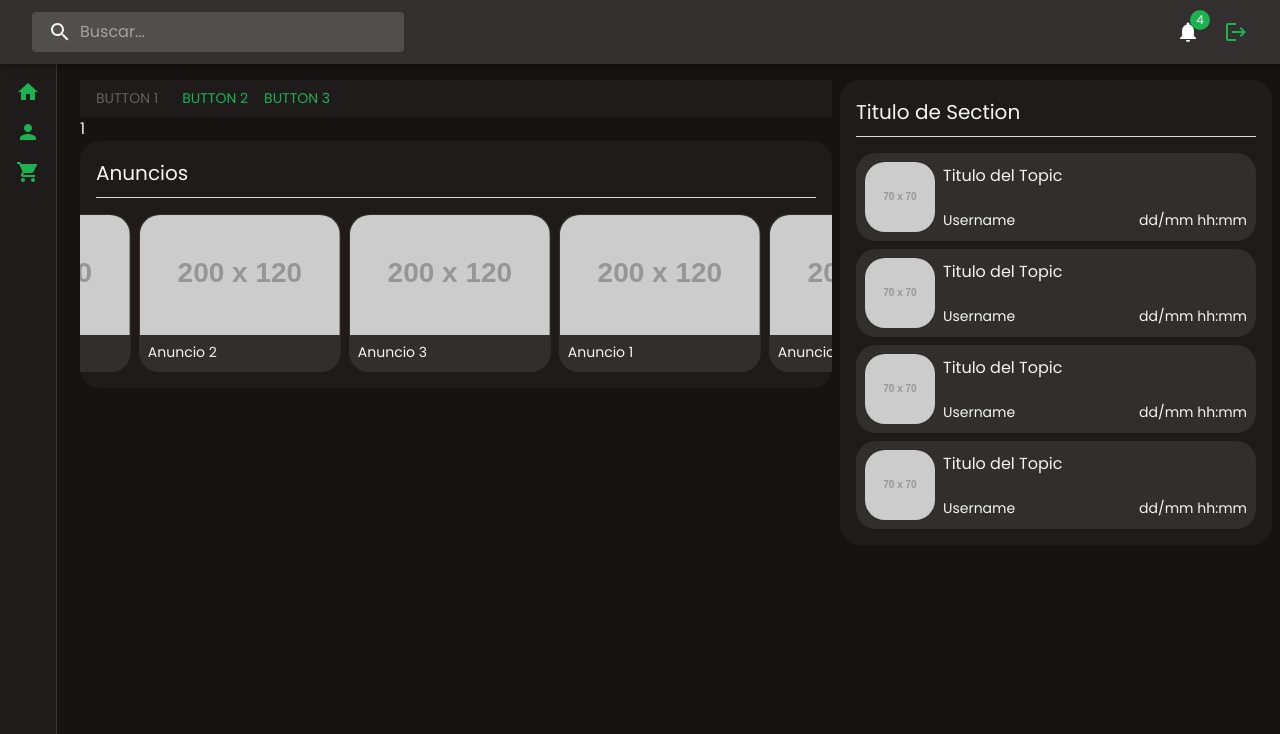
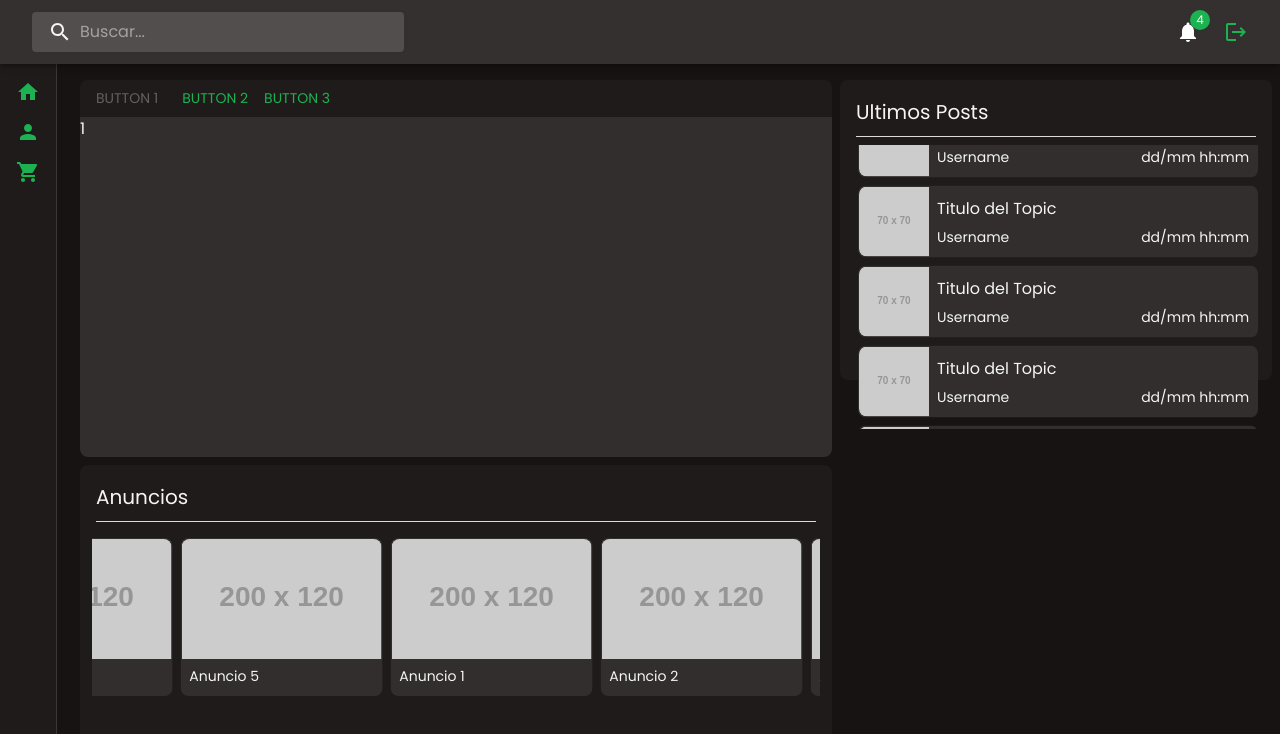
Before and after one commit to HiUlisesOk/roleplay, a React (Vite) app: page /home in a window 1280 px wide. Shown: the top 734 px of the page. Built offline with nearby package versions, Linux system fonts and the light colour scheme; no server answers.

Commit message:
Bordes arreglados

```diff
--- a/src/Pages/Home.jsx
+++ b/src/Pages/Home.jsx
@@ -8,7 +8,9 @@ import Slide from "../components/Slide.jsx";
 
 
 export default function Home() {
-    const anunciosArray = ['Anuncio 1','Anuncio 2','Anuncio 3',]
+    const anunciosArray = ['Anuncio 1','Anuncio 2','Anuncio 3','Anuncio 4', 'Anuncio 5']
+
+    const postsArray = ['Tema 1','Tema 2','Tema 3','Tema 4', 'Tema 5']
     return(
         <>
         <Navbar></Navbar>
@@ -22,21 +24,22 @@ export default function Home() {
         }}>
             <Box sx={{
                 flexGrow: '2',
-                overflow: 'hidden'
+                overflow: 'hidden',
+                gap: 1,
+                display: 'flex',
+                flexDirection: 'column',
             }}>
                 <TablonConPestañas></TablonConPestañas>
                 <Section titulo="Anuncios" >
-                    <Slide arrayItems={anunciosArray} />
+                    <Slide arrayItems={anunciosArray} column={true} element='simplecard' />
                 </Section>
             </Box>
             <Box sx={{
                 flexGrow: '1',
+                height: '300px',
             }}>
-                <Section direction="column">
-                    <CardSmall></CardSmall>
-                    <CardSmall></CardSmall>
-                    <CardSmall></CardSmall>
-                    <CardSmall></CardSmall>
+                <Section titulo="Ultimos Posts" direction="column">
+                    <Slide arrayItems={postsArray} column={false} element='cardsmall' />
                 </Section>
             </Box>
         </Box>
--- a/src/components/CardSmall.jsx
+++ b/src/components/CardSmall.jsx
@@ -19,10 +19,9 @@ export default function CardSmall({titulo = "Titulo del Topic", user = "Username
                 minWidth: '400px',
                 flexGrow: 1,
                 display: 'flex',
-                padding: 1,
                 border: '1px solid',
                 borderColor: 'transparent',
-                borderRadius: '20px',
+                borderRadius: 2,
                 transition: 'borderColor 0.1s ease-in-out, color 0.1s ease-in-out',
                 [`&:hover`]: {
                     borderColor: theme.palette.secondary.main,
@@ -33,17 +32,16 @@ export default function CardSmall({titulo = "Titulo del Topic", user = "Username
                 <Box
                 component="img"
                 sx={{
-                    objectFit: 'cover',
                     width: '70px',
                     height: '70px',
-                    borderRadius: '20px'
+                    borderRadius: '8px 0px 0px 8px',
                 }}
                 src={pic} />
                 <Box sx={{
                     display: 'flex',
                     flexDirection: 'column',
                     width: '100%',
-                    paddingLeft: 1,
+                    p: 1,
                     justifyContent: 'space-between',
                 }}>
                     <Typography variant="subtitle1">
--- a/src/components/Section.jsx
+++ b/src/components/Section.jsx
@@ -16,7 +16,8 @@ export default function Section({children, direction="row", titulo = "Titulo de
         <Box sx={{
             p : 1,
             backgroundColor: theme.palette.primary.main,
-            borderRadius: 5,
+            borderRadius: 2,
+            height: '100%',
             }}>
             <Typography variant="h6" sx={{
                 m:1,
@@ -29,7 +30,10 @@ export default function Section({children, direction="row", titulo = "Titulo de
                 flexDirection: direction,
                 gap: 1,
                 p:1,
-                width: '100%'
+                m: '0 auto',
+                width: '99%',
+                overflow: 'hidden',
+                height: '100%'
                 }}>
             {children}
             </Box>
--- a/src/components/SimpleCard.jsx
+++ b/src/components/SimpleCard.jsx
@@ -13,7 +13,7 @@ export default function SimpleCard({pic = "https://via.placeholder.com/200x120",
         <Box sx={{
             backgroundColor: theme.palette.primary.light,
             border: '1px solid transparent',
-            borderRadius: '20px',
+            borderRadius: 2,
             [`&:hover`]: {
                 borderColor: theme.palette.secondary.main,
                 color: theme.palette.secondary.main,
@@ -26,7 +26,7 @@ export default function SimpleCard({pic = "https://via.placeholder.com/200x120",
                     objectFit: 'cover',
                     width: '250',
                     height: '150',
-                    borderRadius: '20px 20px 0px 0px',
+                    borderRadius: '8px 8px 0px 0px',
                 }}
                 src={pic} />
             <Typography variant="subtitle2" sx={{
--- a/src/components/Slide.jsx
+++ b/src/components/Slide.jsx
@@ -1,11 +1,18 @@
 import { useSpring, animated } from 'react-spring';
 import PropTypes from 'prop-types';
 import { useState } from 'react';
-import SimpleCard from './SimpleCard';
+import SimpleCard from './SimpleCard.jsx';
+import CardSmall from './CardSmall.jsx'
 import { Box } from '@mui/system';
 
-export default function Slide ({ arrayItems }) {
-  const [pauseAnimation, setPauseAnimation] = useState(false);
+export default function Slide ({ arrayItems, column, element }) {
+   Slide.propTypes = {
+      arrayItems: PropTypes.array,
+      column: PropTypes.bool,
+      element: PropTypes.string,
+      };
+
+const [pauseAnimation, setPauseAnimation] = useState(false);
 
   if (arrayItems.length < 5) {
     let newArrayItems = arrayItems;
@@ -15,14 +22,17 @@ export default function Slide ({ arrayItems }) {
     arrayItems = newArrayItems
   }
 
-  Slide.propTypes = {
-      arrayItems: PropTypes.array,
-      };
+  const componentType = {
+    cardsmall: CardSmall,
+    simplecard: SimpleCard,
+  };
+
+  const Component = componentType[element];
 
   const styles = useSpring({
-    from: {transform: 'translateX(-50%)'},
-    to: {transform: 'translateX(0%)'},
-    config: {duration: 15000},
+    from: {transform: column == true ? 'translateX(-50%)' : 'translateY(-50%)' },
+    to: {transform: column == true ? 'translateX(0%)' : 'translateY(0%)'},
+    config: {duration: 20000},
     pause: pauseAnimation,
     loop: true,
     });
@@ -30,17 +40,17 @@ export default function Slide ({ arrayItems }) {
   return (
     <animated.div style={styles}>
       <Box
-    sx={{ display: 'flex', gap: 1}}
+    sx={{ display: 'flex', gap: 1, flexDirection: column == true ? 'row' : 'column'}}
 onMouseEnter={()=>{setPauseAnimation(true)}}
 onMouseLeave={()=>{setPauseAnimation(false)}}>
     {
         arrayItems.map((item, index)=>(
-          <SimpleCard key={String(item) + String(index) + 'a'} title={String(item)} />
+          Component && <Component key={String(item) + String(index) + 'a'} title={String(item)} />
         ))
     }
     {
         arrayItems.map((item,index)=>(
-          <SimpleCard key={String(item) + String(index) + 'b'} title={String(item)} />
+          Component && <Component key={String(item) + String(index) + 'b'} title={String(item)} />
         ))
     }
     </Box>
--- a/src/components/TablonConPestañas.jsx
+++ b/src/components/TablonConPestañas.jsx
@@ -34,9 +34,10 @@ export default function TablonConPestañas() {
 
     const theme = useTheme();
     return(
-        <>
+        <Box>
             <Box sx={{
                 backgroundColor: theme.palette.primary.main,
+                borderRadius: '8px 8px 0px 0px'
             }}>
                 {
                     buttons.map((item,index)=>(
@@ -44,7 +45,11 @@ export default function TablonConPestañas() {
                     ))
                 }
             </Box>
-        <Box>
+            <Box sx={{
+                borderRadius: '0px 0px 8px 8px',
+                height: '340px',
+                backgroundColor: theme.palette.primary.light,
+            }}>
                 {
                     buttons.map(
                         (item)=>(
@@ -53,6 +58,6 @@ export default function TablonConPestañas() {
                     )
                 }
             </Box>
-        </>
+        </Box>
     )
 }
```
Lines whose indentation alone changed are shown as unchanged.
